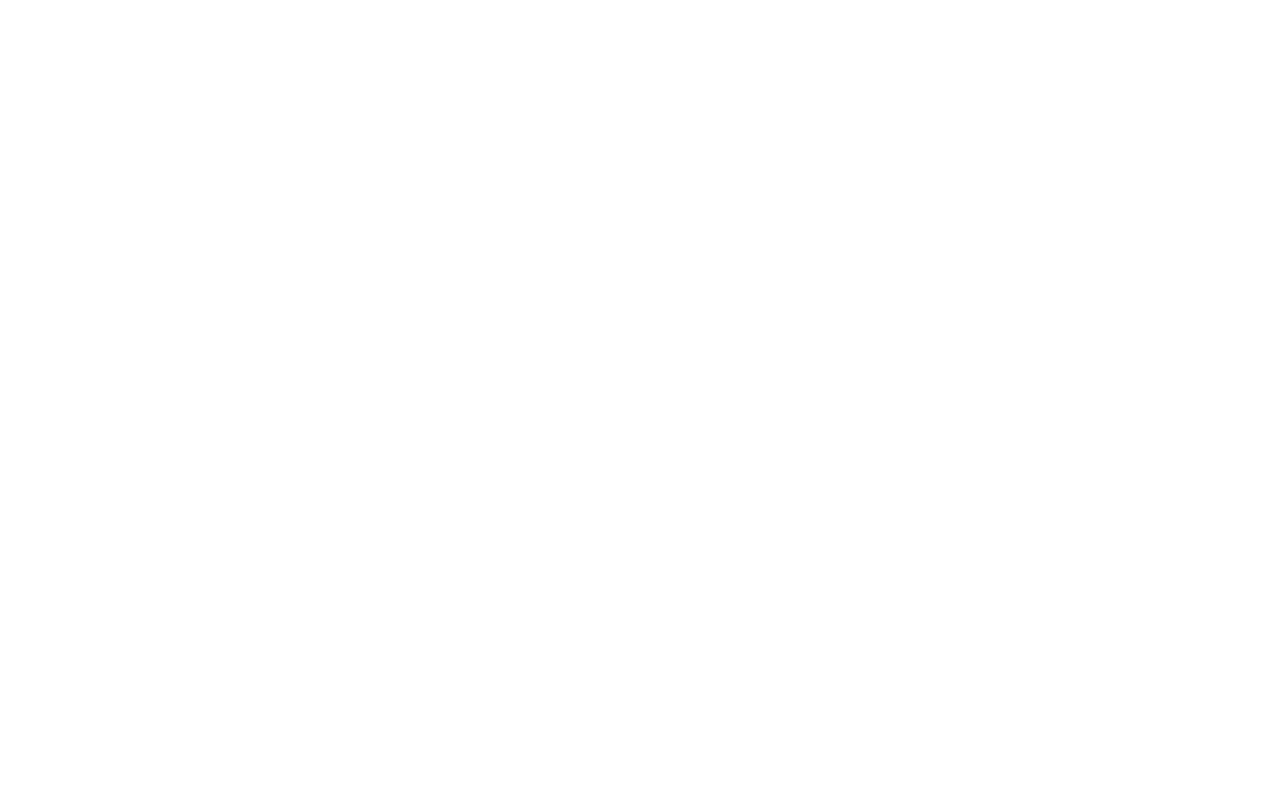
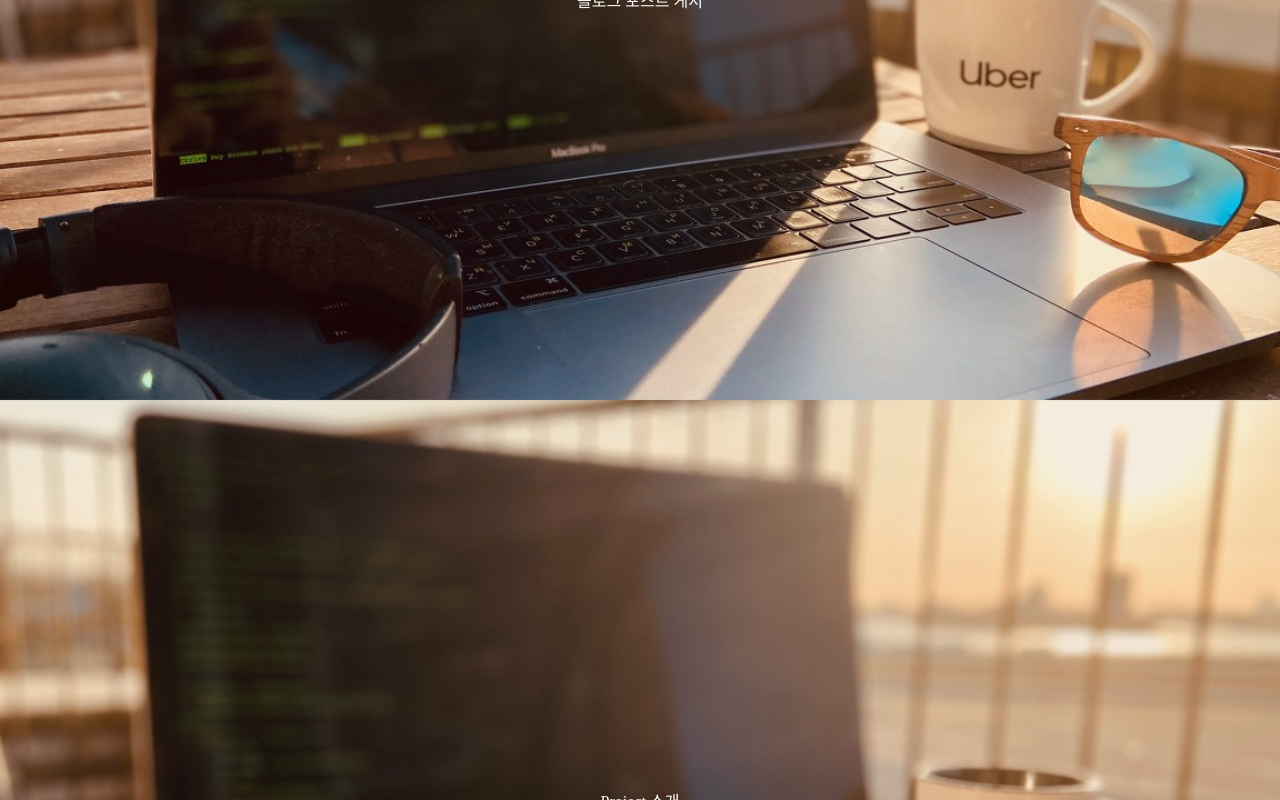
Before and after one commit to jami829/web_portfolio, a React (Create React App) app: page / in a window 1280 px wide. Shown: the part 2000-2800 px from the top of the page. Before the commit the page ends 1600 px from the top, so only its background shows below. Built offline with nearby package versions, Linux system fonts and the light colour scheme.

Commit message:
:art: section 초기

```diff
--- /dev/null
+++ b/src/css/Blog.scss
@@ -0,0 +1,9 @@
+.blog {
+  width: 100%;
+  height: 100vh;
+
+  display: flex;
+  justify-content: center;
+  align-items: center;
+  color: white;
+}
--- /dev/null
+++ b/src/css/Project.scss
@@ -0,0 +1,11 @@
+
+.project {
+  width: 100%;
+  height: 100vh;
+
+  display: flex;
+  justify-content: center;
+  align-items: center;
+
+  color: white;
+}
--- /dev/null
+++ b/src/view/Blog.tsx
@@ -0,0 +1,14 @@
+import React from 'react';
+
+// css
+import "../css/Blog.scss";
+
+function Blog() {
+  return (
+    <div className="blog">
+      블로그 포스트 게시
+    </div>
+  )
+}
+
+export default Blog;
--- a/src/view/Main.tsx
+++ b/src/view/Main.tsx
@@ -1,5 +1,7 @@
 import React from "react";
+import Blog from "./Blog";
 import Landing from "./Landing";
+import Project from "./Project";
 import Stack from "./Stack";
 
 // components
@@ -17,6 +19,15 @@
       <section>
         <Stack />
       </section>
+
+      <section>
+        <Blog />
+      </section>
+
+      <section>
+        <Project />
+      </section>
+
     </div>
   )
 
--- /dev/null
+++ b/src/view/Project.tsx
@@ -0,0 +1,14 @@
+import React from "react";
+
+// css
+import "../css/Project.scss";
+
+function Project() {
+  return (
+    <div className="project">
+      Project  소개
+    </div>
+  )
+}
+
+export default Project;
```
